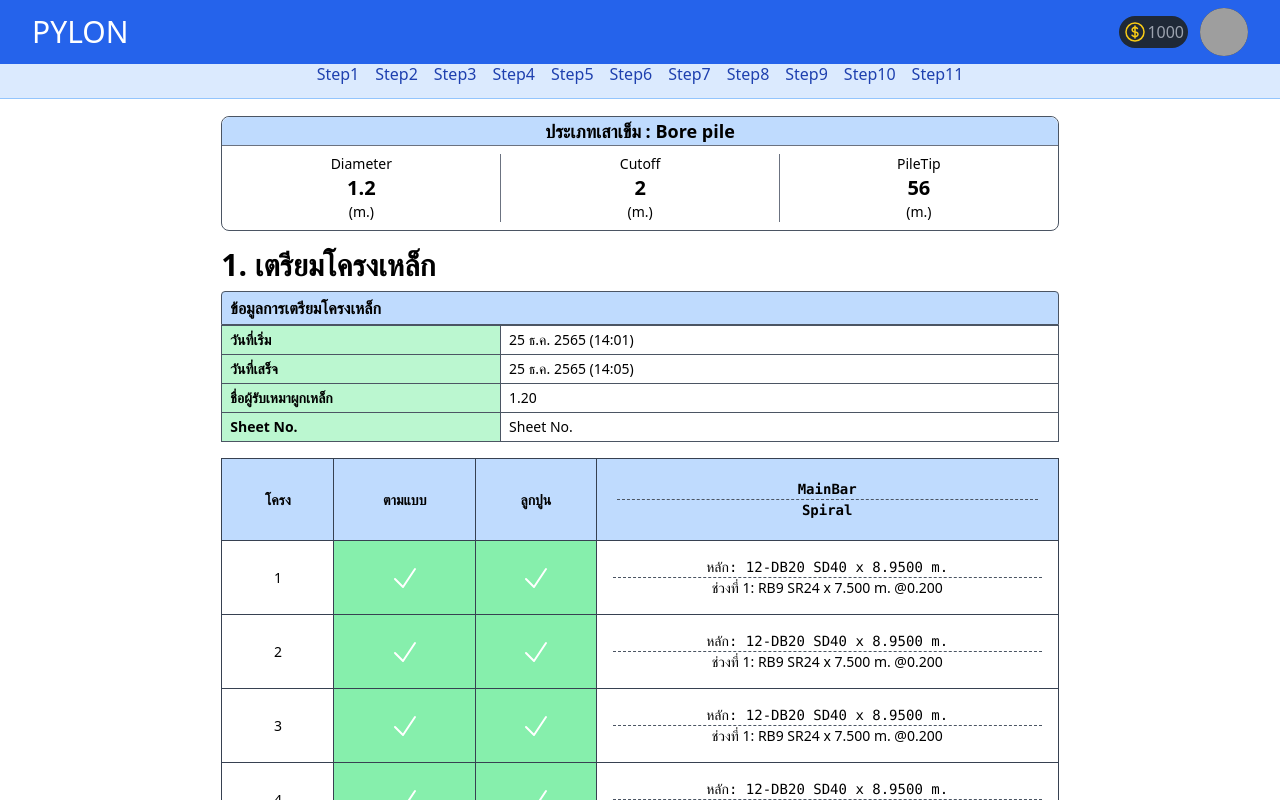
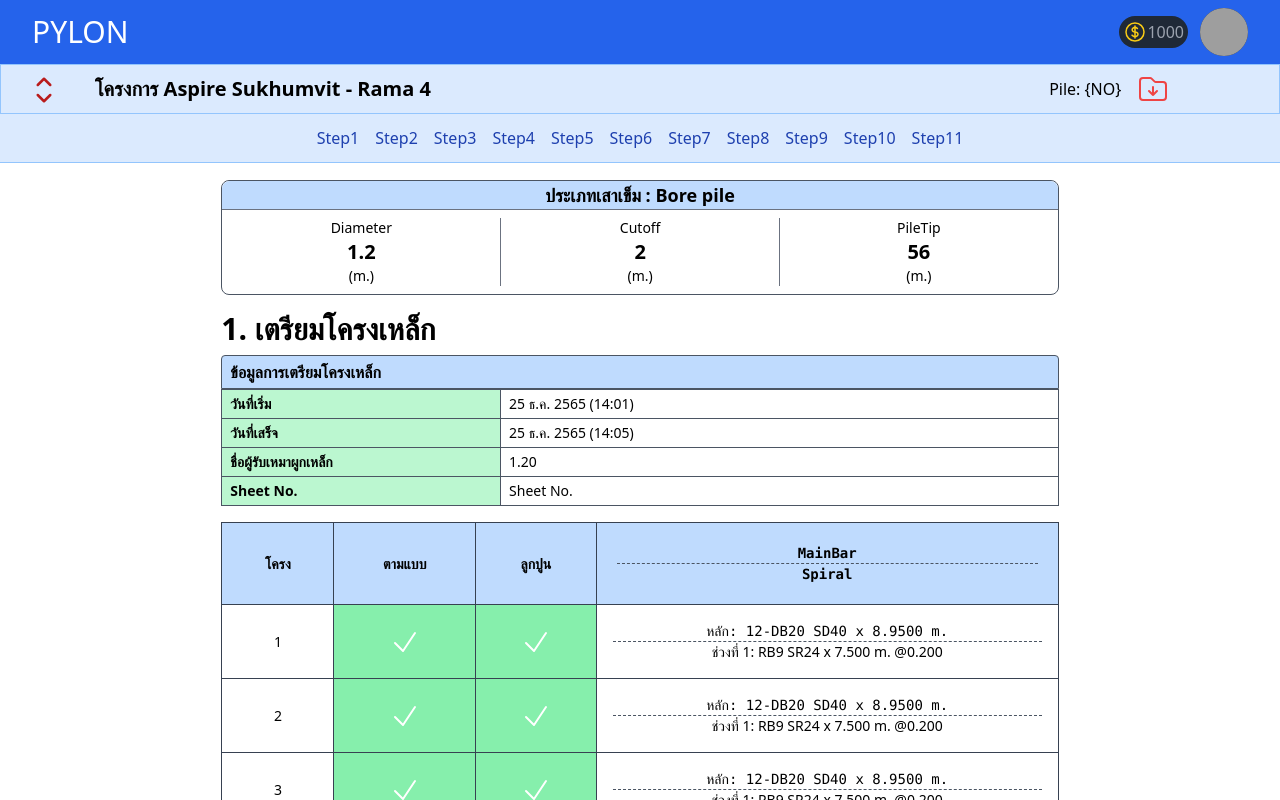
Before and after one commit to thatbeer/react_qcreport, a React (Create React App) app: page /project/1 in a window 1280 px wide. Shown: the top 800 px of the page. Built offline with nearby package versions, Linux system fonts and the light colour scheme; grey boxes are pictures that could not be loaded.

Commit message:
fixed detail page margin

```diff
--- a/src/page/DetailPage.jsx
+++ b/src/page/DetailPage.jsx
@@ -107,6 +107,7 @@ const DetailPage = () => {
   return (
     <>
         <div className='fixed w-screen z-30 '>
+            <div className='relative lg:top-16 top-14'>
                 <Subnavbar />
                 <div className="overflow-x-auto fixed min-h-6  left-0 px-1 py-1 bg-blue-100 border-b border-blue-300 w-screen z-20 ">
                     <ul className='flex px-1 flex-row mx-auto items-center lg:justify-center sm:justify-start'>
@@ -125,6 +126,8 @@ const DetailPage = () => {
                     </ul>
                 </div>
             </div>
+        </div>
+        <div className='relative lg:top-16 top-14'>
             <div className='mx-auto px-2 lg:my-0 my-2 flex flex-col w-full md:w-2/3 '>
                 <div className='pt-[66px] lg:pt-[60px] '>
                 {' '}
@@ -166,6 +169,8 @@ const DetailPage = () => {
                     </div>
                 </div >
             </div>
+
+        </div>
     </>
   )
 }
```
Lines whose indentation alone changed are shown as unchanged.
